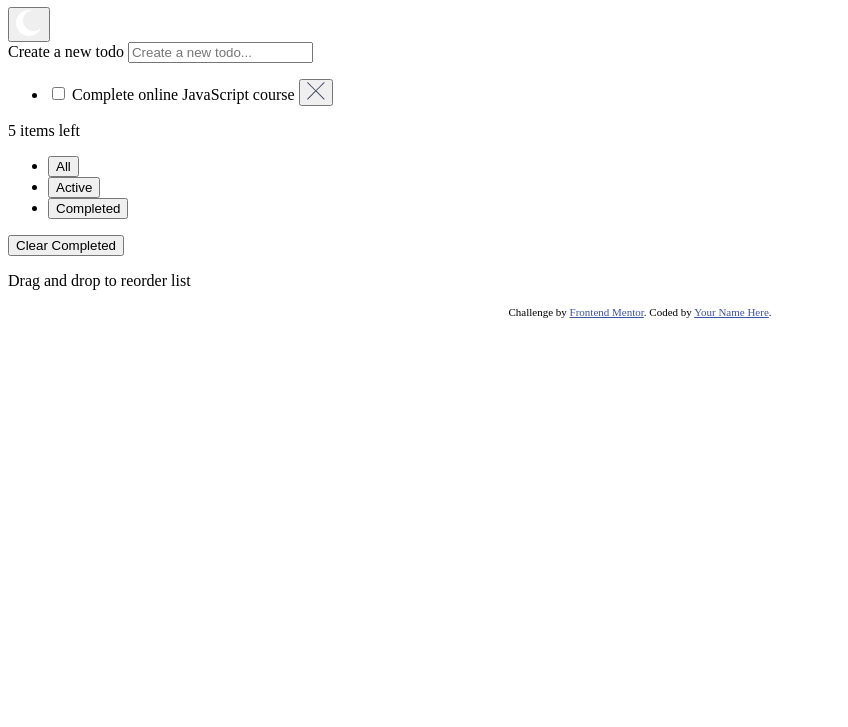
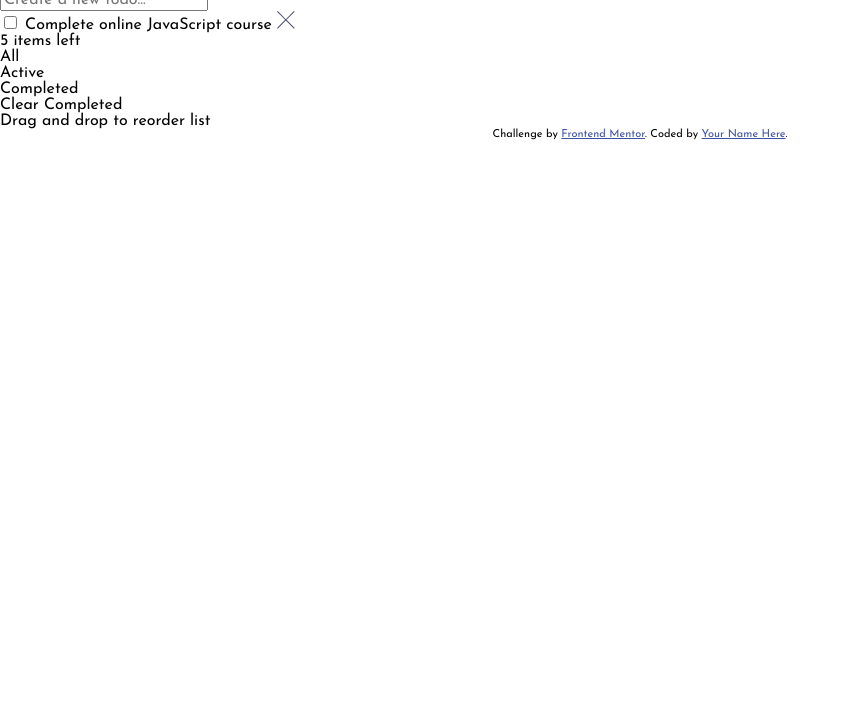
Before and after one commit to maxi1993-tech/Todo-app, a website: page index.html in a window 1280 px wide. Shown: the part 73-800 px from the top of the page, without its empty margins (0-848 px from the left). Drawn offline with nearby package versions, Linux system fonts and the light colour scheme; files that its build step writes are made by us from their sources.

Commit message:
style: add base styles and variables

```diff
--- /dev/null
+++ b/scss/abstracts/_variables.scss
@@ -0,0 +1,25 @@
+// breakpoints
+$md: 768px;
+$lg: 1024px;
+$xl: 1440px;
+
+// main colors
+$blue-500: hsl(220, 98%, 61%);
+$check-background: linear-gradient(hsl(192, 100%, 67%), hsl(280, 87%, 65%));
+
+// light theme
+$gray-50: hsl(0, 0%, 98%);
+$gray-300: hsl(233, 11%, 84%);
+$text-light: hsl(236, 9%, 61%);
+$purple: hsl(234, 39%, 85%);
+$navy-850: hsl(235, 19%, 35%);
+
+// dark theme
+$text-dark: hsl(236, 9%, 61%);
+$purple-100-hover: hsl(236, 33%, 92%);
+$purple-300: hsl(234, 39%, 85%);
+$purple-600: hsl(235, 16%, 43%);
+$purple-700: hsl(233, 14%, 35%);
+$purple-800: hsl(237, 14%, 26%);
+$navy-900: hsl(235, 24%, 19%);
+$navy-950: hsl(235, 21%, 11%);
--- /dev/null
+++ b/scss/base/_reset.scss
@@ -0,0 +1,62 @@
+*,
+*::before,
+*::after {
+  box-sizing: border-box;
+}
+
+body {
+  margin: 0;
+}
+
+img,
+svg {
+  display: block;
+  max-width: 100%;
+}
+
+ul,
+ol {
+  padding: 0;
+  margin: 0;
+}
+
+ul {
+  list-style: none;
+}
+
+button {
+  cursor: pointer;
+  border: none;
+  background: none;
+  margin: 0;
+  padding: 0;
+}
+
+h1,
+h2,
+h3,
+h4,
+h5,
+h6,
+p {
+  margin: 0;
+}
+
+input,
+button,
+textarea,
+select {
+  font: inherit;
+}
+
+.sr-only {
+  position: absolute;
+  width: 1px;
+  height: 1px;
+  padding: 0;
+  margin: -1px;
+  overflow: hidden;
+  clip-path: inset(50%);
+  white-space: nowrap;
+  border: 0;
+}
--- /dev/null
+++ b/scss/base/_typography.scss
@@ -0,0 +1,19 @@
+@font-face {
+  font-family: "Josefin Sans";
+  src: url("../fonts/JosefinSans-Regular.woff2") format("woff2");
+  font-weight: 400;
+  font-style: normal;
+  font-display: swap;
+}
+
+@font-face {
+  font-family: "Josefin Sans";
+  src: url("../fonts/JosefinSans-Bold.woff2") format("woff2");
+  font-weight: 700;
+  font-style: normal;
+  font-display: swap;
+}
+
+body {
+  font-family: "Josefin Sans", sans-serif;
+}
--- a/scss/main.scss
+++ b/scss/main.scss
@@ -1 +1,4 @@
+@use "abstracts/variables";
+@use "base/reset";
+@use "base/typography";
 @use "layout/footer";
```
